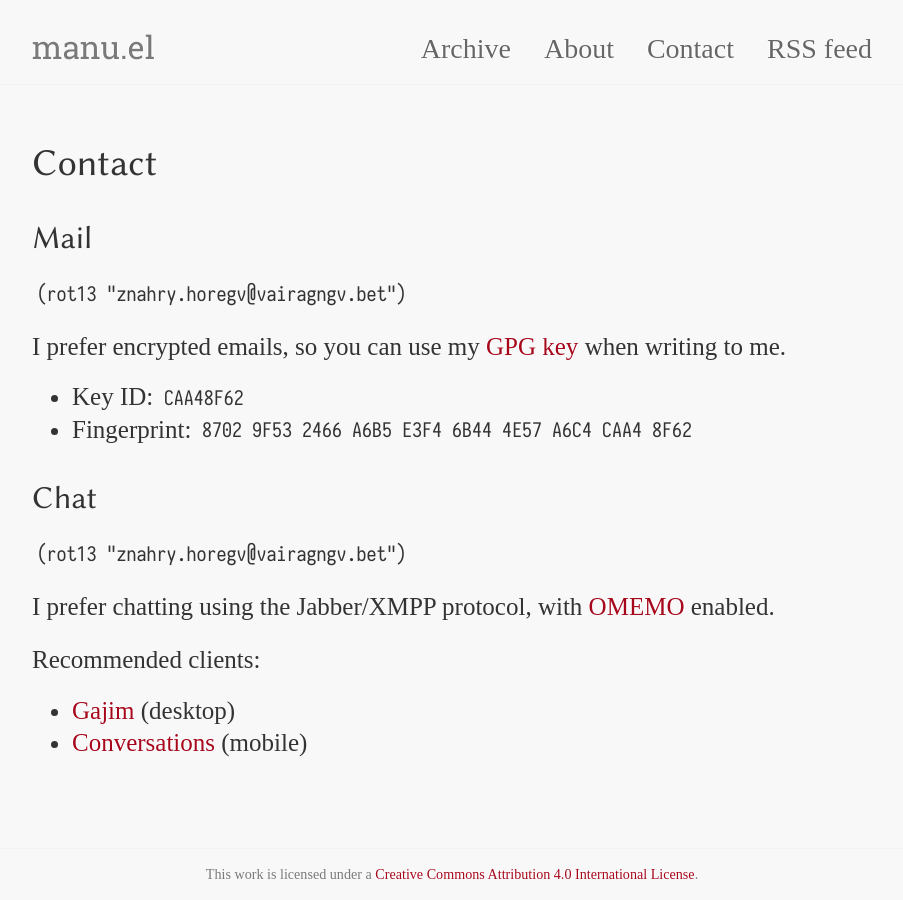
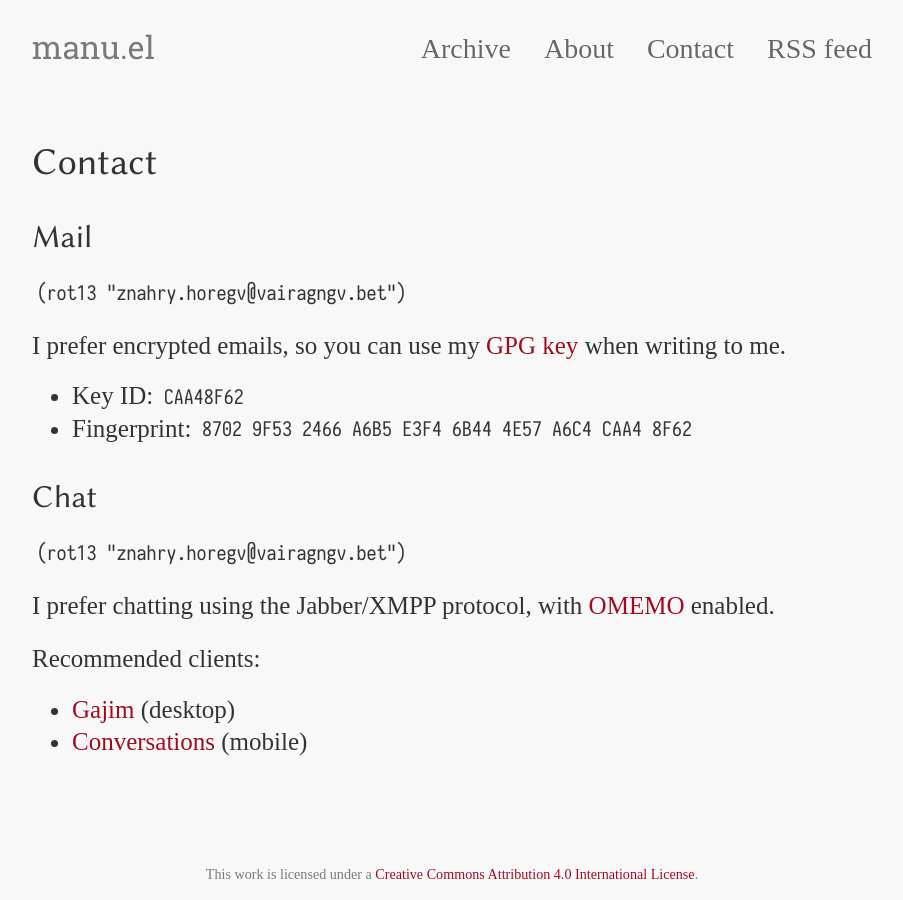
Before and after one commit to manuel-uberti/manuel-uberti.github.io, a Jekyll site: the page built from contact.md, in a window 1280 px wide. Shown: the whole page, without its empty margins (188-1091 px from the left). Built offline with Jekyll 4.4.1, drawn with Linux system fonts in a browser that asks for light colours; some web fonts are replaced.

Commit message:
Remove header and footer borders

```diff
--- a/_sass/_footer.scss
+++ b/_sass/_footer.scss
@@ -20,7 +20,6 @@
 
 footer {
   background-color: $footer-bg-color;
-  border-top: $footer-border-top;
   color: $footer-color;
   font-size: $footer-font-size;
   font-weight: $footer-font-weight;
--- a/_sass/_media-queries.scss
+++ b/_sass/_media-queries.scss
@@ -10,7 +10,6 @@
 
   .site-header {
     text-align: left;
-    border-bottom: 1px solid #f3f3f3;
   }
 
   .site-nav {
```
